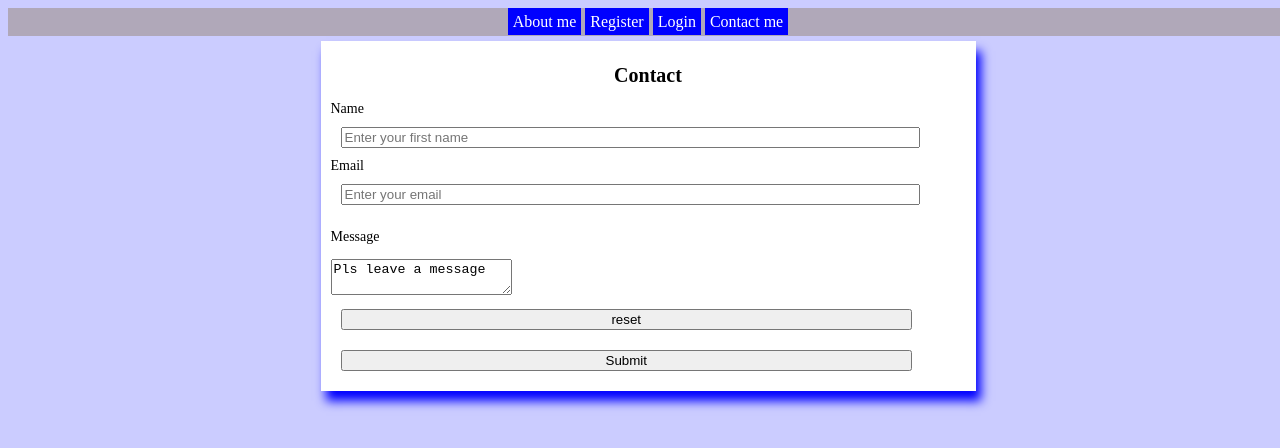
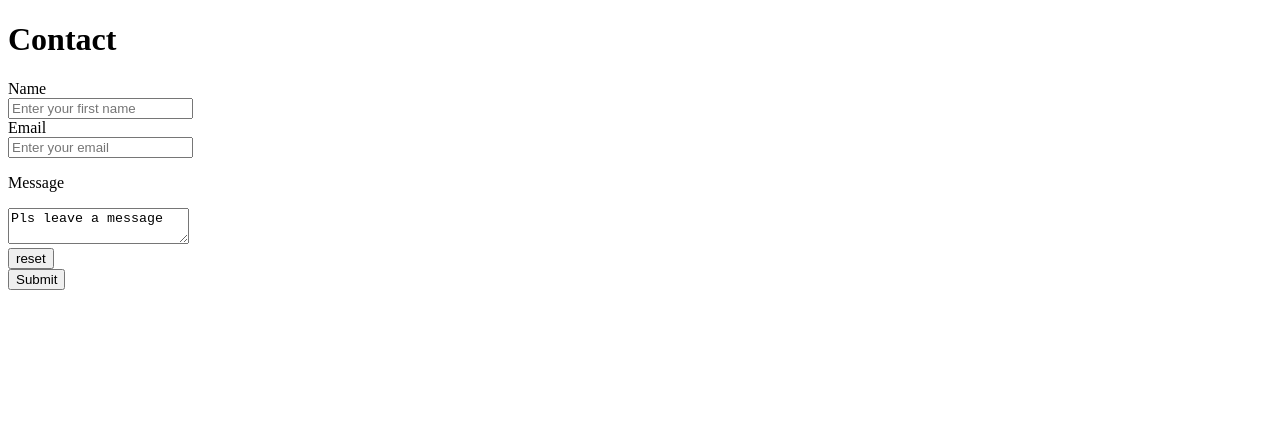
Before and after one commit to zuri-training/html_practical_1, a plain HTML site: page edikan.html in a window 1280 px wide. Drawn offline with Linux system fonts and the light colour scheme.

Commit message:
Update edikan.html

```diff
--- a/edikan.html
+++ b/edikan.html
@@ -5,65 +5,10 @@
   <meta charset="utf-8">
   <meta name="viewport" content="width=device-width, initial-scale=1.0">
   <title>About me</title>
-  <link href="style.css" rel="stylesheet" type="text/css" />
+  <link href="" rel="stylesheet" type="text/css" />
 </head>
-  <style>
-  header {
-    padding: 5px;
-    color: white;
-    text-align: center;
-    background-color: #B0A8B9;
-  }
-  a{
-      text-decoration: none;
-      color: white; padding: 5px;
-      background-color:blue ;
-      font-size: 16px;
-  }
-    form {margin: 0px;
-         background-color: white;
-         width: 50%;
-         padding: 10px;
-         box-shadow:5px 10px 10px blue;
-  }
-    body{text-align: left;
-         background-color:#CBCCFF ;
-         width: 100%;
-         height: auto;
-  }
-    hr{border-bottom:solid gray;
-  }
-    p{
-       font-size: 14px ;
-       color: black;
-    }
-    input{
-      margin: 10px;
-      width: 90%;
-    }
-    .ds{
-      font-size: 14px;
-      color: black;
-    }
-    h1{color: black;
-       text-align: center;
-       font-size: 20px;
-      }
-    .fm{  display:flex;
-        Flex-direction: column;
-        Align-items:center;
-        Justify-content:center;
-        margin: 5px;
-  }
-  </style>
 
 <body>
-   <header>
-    <a href=index.html>About me</a>
-    <a href="register.html">Register</a>
-        <a href="login.html">Login</a>
-    <a href="contact.html">Contact me</a>
-  </header>
         <div class= "fm">
         <form action="">
             <h1 >Contact</h2>
```
